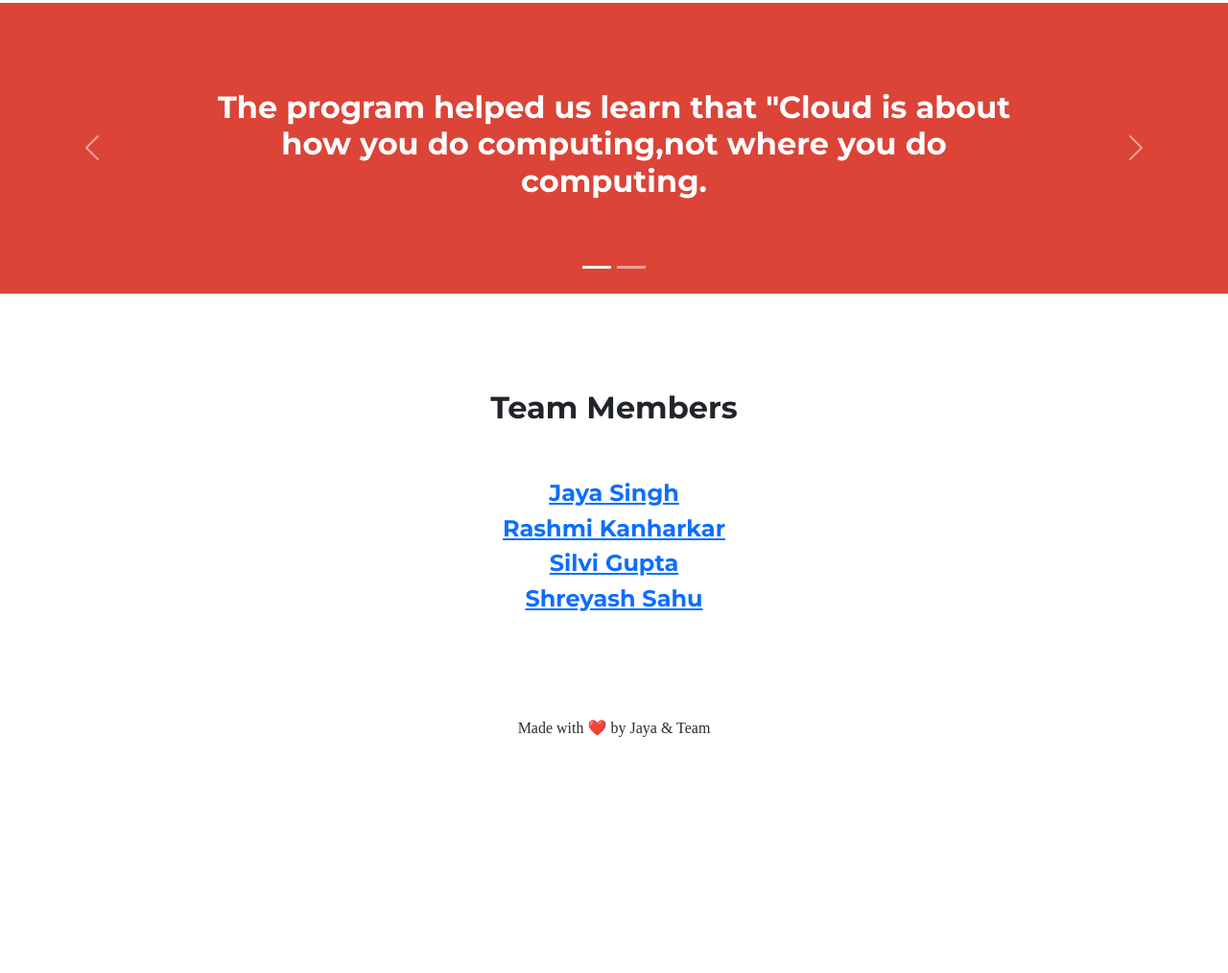
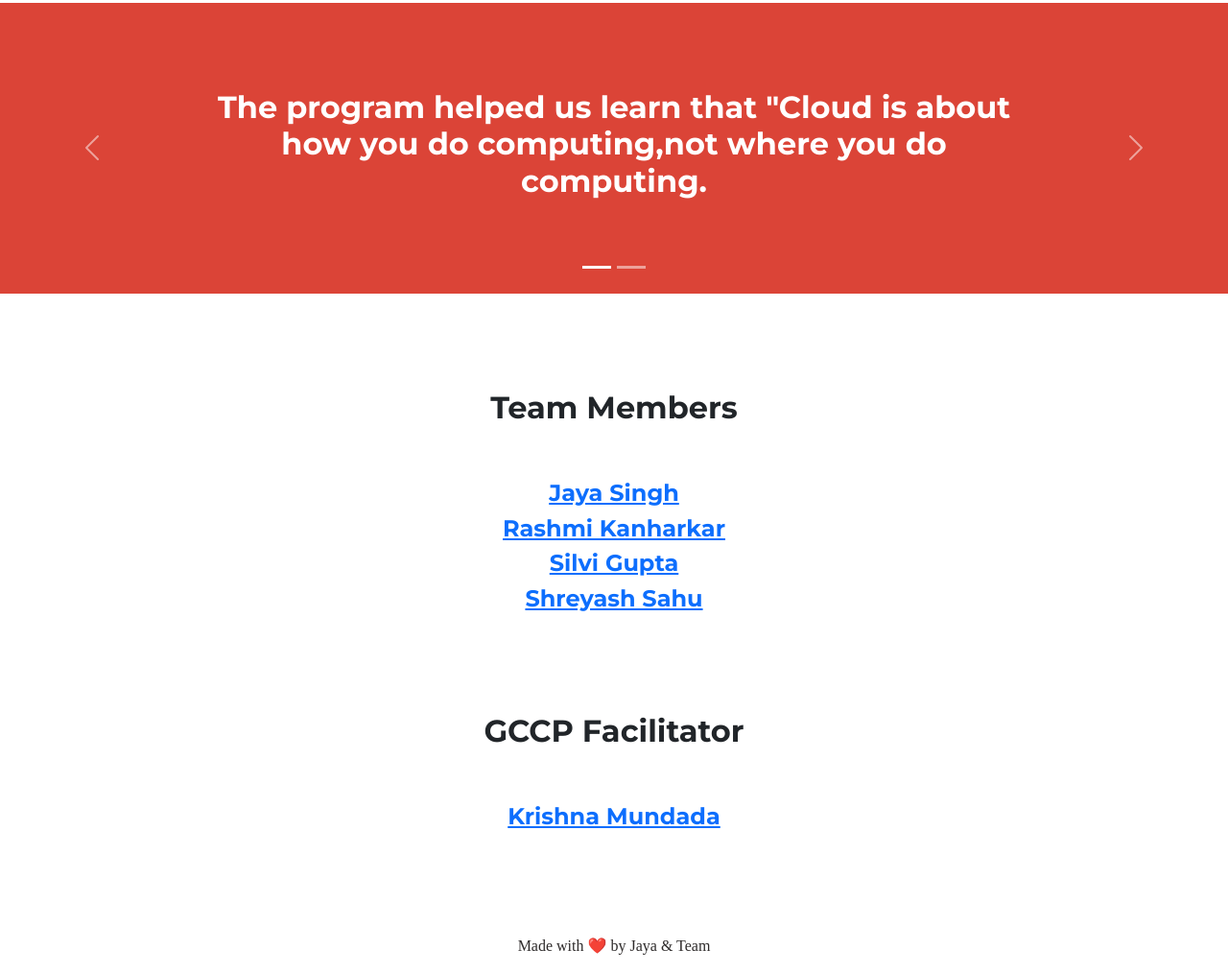
Before and after one commit to jayasingh-14/GCCP_Project, a plain HTML site: page index.html in a window 1280 px wide. Shown: the part 1946-2960 px from the top of the page at 96% size. Before the commit the page ends 2733 px from the top, so only its background shows below. Drawn offline with nearby package versions, Linux system fonts and the light colour scheme.

Commit message:
Update index.html

```diff
--- a/index.html
+++ b/index.html
@@ -192,6 +192,14 @@
     <a href="https://www.linkedin.com/in/silvi-gupta-4175b41a4/"><h4>Silvi Gupta</h4></a>
     <a href="https://www.linkedin.com/in/shreyash-santosh-sahu-95a086229/"> <h4>Shreyash Sahu</h4>
     </a>
+    <br>
+    <br>
+    <br>
+    <br>
+    <h2>GCCP Facilitator</h2>
+    <br>
+    <br>
+    <a href="https://www.linkedin.com/in/krishna-mundada/"><h4>Krishna Mundada</h4></a>
   </section>
     <p>Made with ❤️ by Jaya & Team</p>
 
```
